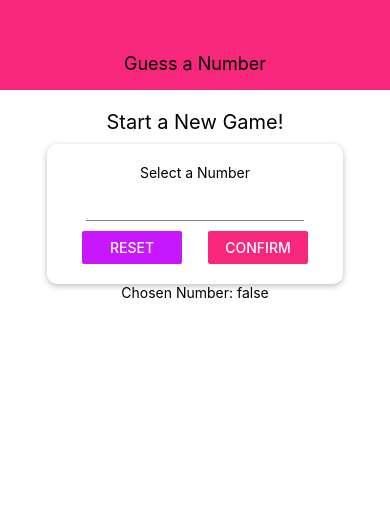
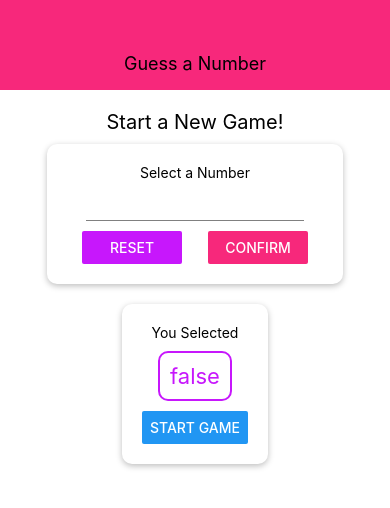
Before and after one commit to Kaitlyn-Lynette/GuessANumberReactNative, a React Native app: screen / in a window 390 px wide. Shown: the top 508 px of the page. Built offline with nearby package versions, Linux system fonts and the light colour scheme.

Commit message:
Added a Number Container

```diff
--- /dev/null
+++ b/components/NumberContainer.js
@@ -0,0 +1,30 @@
+import React from 'react';
+import {View, Text, StyleSheet} from 'react-native'
+import Colors from '../constants/Colors'
+
+
+const NumberContainer = props => {
+    return (
+    <View style={styles.container}>
+        <Text style={styles.number}>{props.children}</Text>
+    </View>
+    )
+}
+
+const styles = StyleSheet.create ({
+    container: {
+        borderWidth: 2,
+        borderColor: Colors.accent,
+        padding: 10,
+        borderRadius: 10,
+        marginVertical: 10,
+        alignItems: 'center',
+        justifyContent: 'center'
+    },
+    number: {
+        color: Colors.accent,
+        fontSize: 22
+    }
+})
+
+export default NumberContainer
--- a/screens/StartGameScreen.js
+++ b/screens/StartGameScreen.js
@@ -1,8 +1,10 @@
 import  React, {useState} from 'react';
-import {View, StyleSheet, Text, Button, TouchableWithoutFeedback, Keyboard} from 'react-native'
+import {View, StyleSheet, Text, Button, TouchableWithoutFeedback, Keyboard, Alert} from 'react-native'
+
 import Card from '../components/Card';
-import Colors from '../constants/Colors';
 import Input from '../components/Input'
+import Colors from '../constants/Colors'
+import NumberContainer from '../components/NumberContainer'
 
 
 const StartGameScreen = props => {
@@ -22,17 +24,25 @@
 
     const confirmInputHandler = () => {
         const chosenNumber = parseInt(enteredValue);
-        if(chosenNumber === NaN || chosenNumber <=0 || chosenNumber > 99) {
+        if(isNaN(chosenNumber === NaN || chosenNumber <=0 || chosenNumber > 99)) {
+            Alert.alert('Invalid Number!', 'Number has to be a number between 1 and 99.',[{text: 'Okay', style: 'destructive', onPress: resetInputHandler}])
             return
         }
         setConfirmed(true);
+        setSelectedNumber(parseInt(chosenNumber))
         setEnteredValue('');
-        setSelectedNumber()
+        Keyboard.dismiss();
     }
 
     let confirmedOutput;
+
     if(confirmed) {
-        confirmedOutput = <Text>Chosen Number: {selectedNumber}</Text>
+        confirmedOutput =
+        <Card style={styles.summaryContainer}>
+            <Text>You Selected</Text>
+            <NumberContainer>{selectedNumber}</NumberContainer>
+            <Button title="Start Game" />
+        </Card>
     }
     return (
         <TouchableWithoutFeedback
@@ -43,6 +53,7 @@
             <Text style={styles.title}>Start a New Game!</Text>
             <Card style={styles.inputContainer}>
                 <Text>Select a Number</Text>
+
                <Input
                style={styles.input}
                blurOnSubmit
@@ -91,6 +102,10 @@
     inputh: {
         width: 50,
         textAlign: 'center'
+    },
+    summaryContainer: {
+        margin: 20,
+        alignItems: 'center'
     }
 });
 
```
